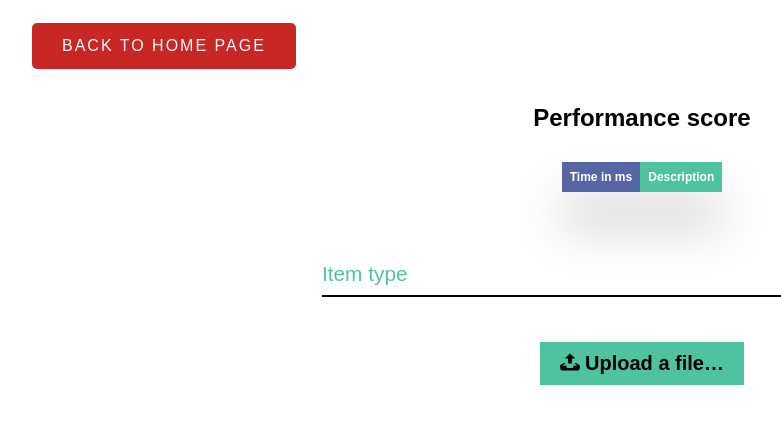
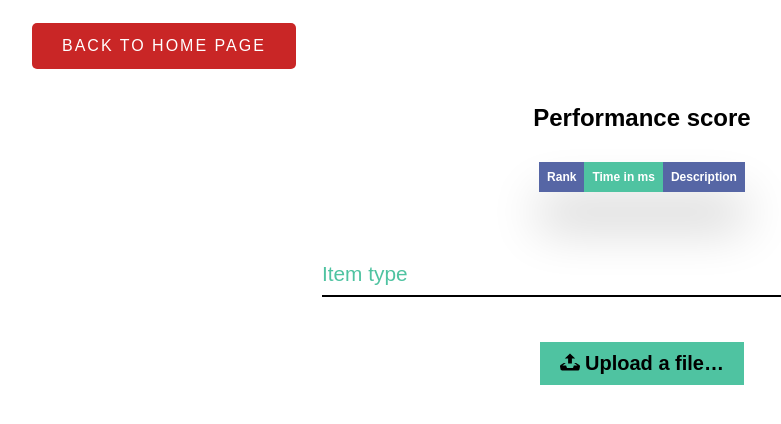
Before and after one commit to nemwiz/wasm-example, a React app: page /csv-with-js in a window 1280 px wide. Shown: the top 424 px of the page, without its empty margins (6-787 px from the left). Built offline with nearby package versions, Linux system fonts and the light colour scheme; the HTML template or start-up script is replaced by a standard one.

Commit message:
Adds rank to the performance table for better visibility

```diff
--- a/src-webapp/components/shared/PerformanceTable.tsx
+++ b/src-webapp/components/shared/PerformanceTable.tsx
@@ -13,6 +13,7 @@ const PerformanceTable: FC<PerformanceTableProps> = (({performanceScores}) => {
                 <table className='fl-table'>
                     <thead>
                     <tr>
+                        <th>Rank</th>
                         <th>Time in ms</th>
                         <th>Description</th>
                     </tr>
@@ -21,6 +22,7 @@ const PerformanceTable: FC<PerformanceTableProps> = (({performanceScores}) => {
                     {performanceScores
                         .map((score, index) =>
                             <tr key={index}>
+                                <td>{index + 1}</td>
                                 <td>{score.time}</td>
                                 <td>{score.description}</td>
                             </tr>
```
